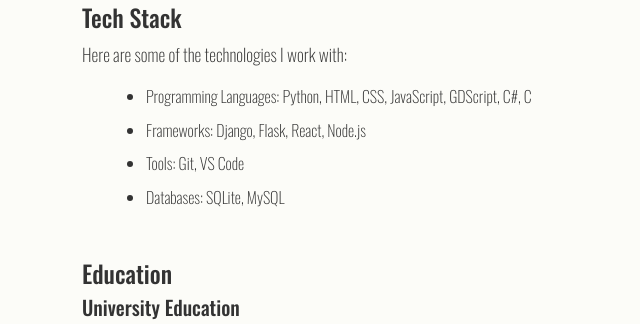
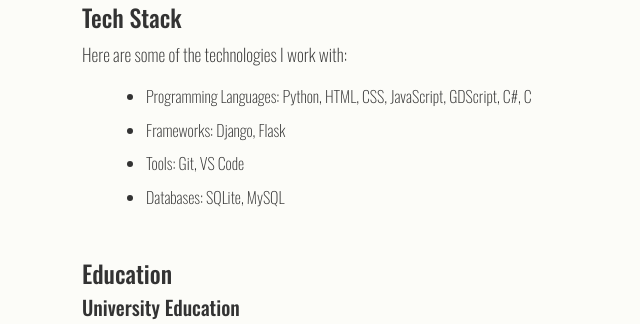
Before and after one commit to KacperMn/website-portfolio, a Flask app: page /about in a window 1280 px wide. Shown: the part 292-616 px from the top of the page, without its empty margins (0-640 px from the left). Run offline with Flask 2, Linux system fonts and the light colour scheme.

Commit message:
Update about.html

```diff
--- a/app/templates/about.html
+++ b/app/templates/about.html
@@ -16,7 +16,7 @@
         <p>Here are some of the technologies I work with:</p>
         <ul>
             <li>Programming Languages: Python, HTML, CSS, JavaScript, GDScript, C#, C</li>
-            <li>Frameworks: Django, Flask, React, Node.js</li>
+            <li>Frameworks: Django, Flask</li>
             <li>Tools: Git, VS Code</li>
             <li>Databases: SQLite, MySQL</li>
         </ul>
```
